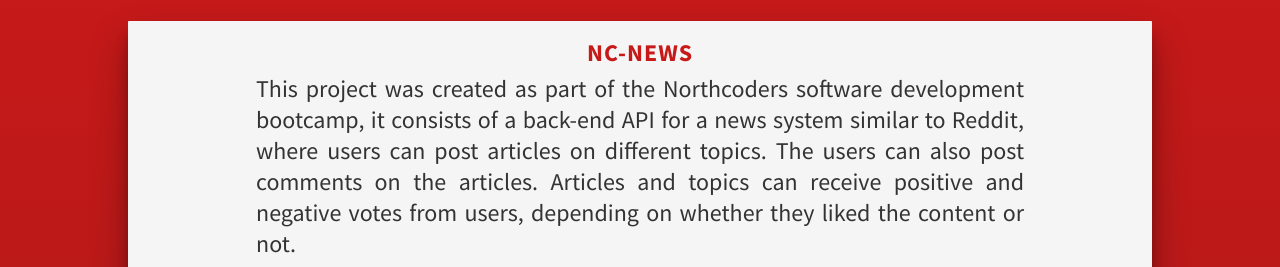
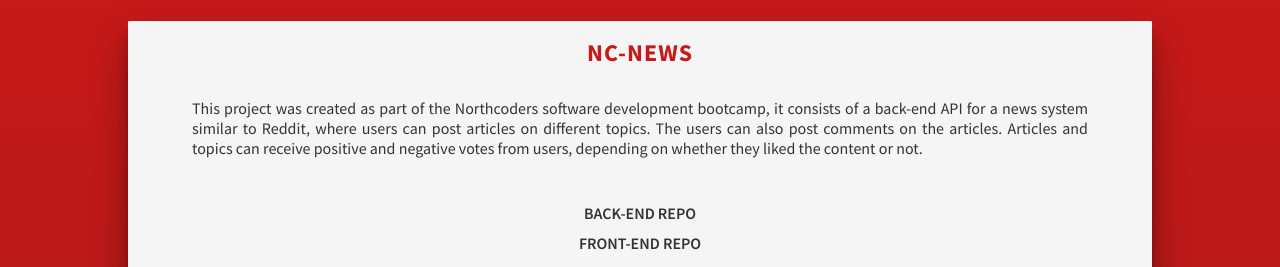
Before and after one commit to silvafilipeuk/portfolio, a plain HTML site: page index.html in a window 1280 px wide. Shown: the part 883-1150 px from the top of the page. Drawn offline with Linux system fonts and the light colour scheme.

Commit message:
Small css fixing for small desktop screens

```diff
--- a/css/style.css
+++ b/css/style.css
@@ -730,8 +730,9 @@ footer {
   }
 
   .project-description {
-		width: 60vw;
+    width: 70vw;
     justify-self: center;
+    font-size: 1rem;
   }
 
   .project-links {
@@ -780,4 +781,8 @@ footer {
   .social-bar-img {
     width: 70%;
   }
+
+  .project-description {
+    font-size: 1.2rem;
   }
+}
```
Lines whose indentation alone changed are shown as unchanged.
